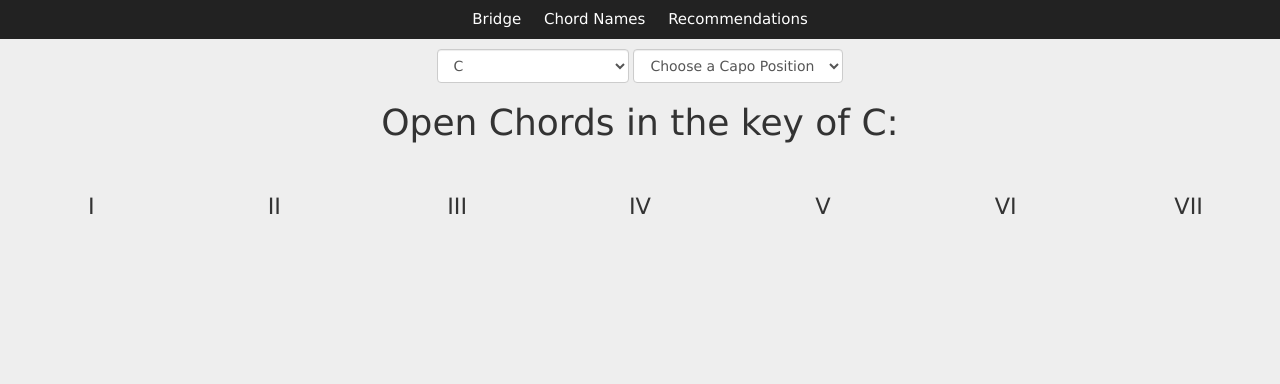
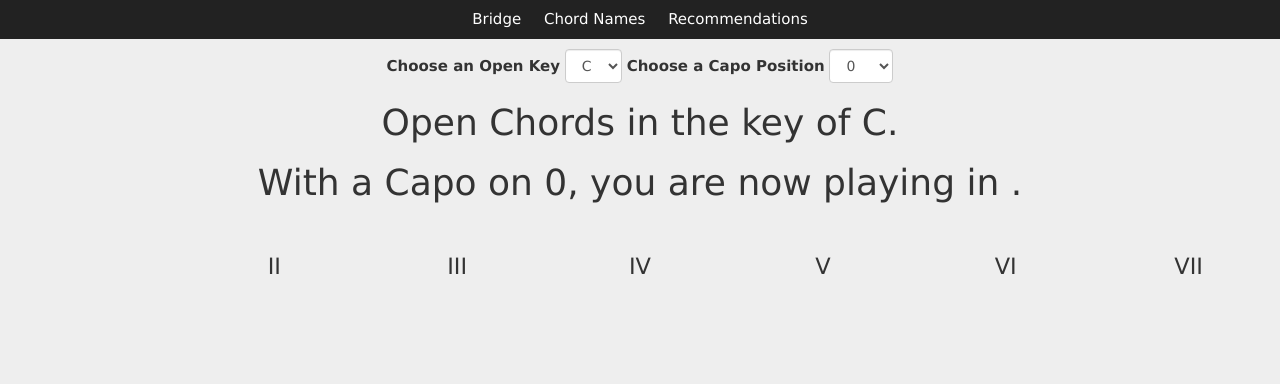
Before and after one commit to andyfehrenbach/Bridge, a website: page public/views/index.html at #/chord_names in a window 1280 px wide. Drawn offline with Linux system fonts and the light colour scheme; no server answers.

Commit message:
added labels to selectors, and added data-bound headings.

```diff
--- a/public/scripts/controllers/chord_names_controller.js
+++ b/public/scripts/controllers/chord_names_controller.js
@@ -24,7 +24,7 @@ $scope.allOpenKeys = [];
 
 /////transposing logic variables
 $scope.allNotes = ['C', 'C#', 'D', 'D#', 'E', 'F', 'F#', 'G', 'G#', 'A', 'A#', 'B']; //12
-$scope.capoPosition = 0;
+$scope.capoPosition = '0';
 var smallArray = [];
 $scope.chords = [{},{},{},{},{},{},{}];
 $scope.newKey = [];
@@ -70,7 +70,12 @@ $scope.newKey = [];
               // console.log($scope.keyOfC);
               // console.log($scope.keyOfA);
               ///call key of c on load for the heck of it
-              createCharts($scope.keyOfC);
+                createCharts($scope.keyOfC);
+                createSmallArray($scope.keyOfC);
+                $scope.newKey = addSuffix(transpose(smallArray, '0', $scope.chords));
+                console.log($scope.newKey);
+                smallArray = [];
+
               //
               $scope.getChords = function (selectedKey, allOpenKeys) {
                 console.log('get Chords is running for:', selectedKey);
--- a/public/views/templates/chord_names.html
+++ b/public/views/templates/chord_names.html
@@ -2,23 +2,24 @@
 
 
   <form class="form-inline chord-form">
-    <select class="form-control" ng-model="selectedKey" ng-options="key for key in openKeys" ng-change="getChords(selectedKey, allOpenKeys)">
-      <option value="">Choose an Open Key</option>
+    <label for="open-keys"> Choose an Open Key</label>
+    <select name="open-keys" class="form-control" ng-model="selectedKey" ng-options="key for key in openKeys" ng-change="getChords(selectedKey, allOpenKeys)">
+      <option value=""></option>
     </select>
-
-    <select class="form-control" ng-model="capoPosition" ng-options="capoPosition for capoPosition in capoPositions" ng-change="getChords(selectedKey, allOpenKeys)">
-      <option value="">Choose a Capo Position</option>
+    <label for="capo-position"> Choose a Capo Position </label>
+    <select name="capo-position" class="form-control" ng-model="capoPosition" ng-options="capoPosition for capoPosition in capoPositions" ng-change="getChords(selectedKey, allOpenKeys)">
+      <option value=""></option>
     </select>
   </form>
 
   <!--  -->
 
 </div>
-<h1>Open Chords in the key of {{selectedKey}}: </h1>
+<h1>Open Chords in the key of {{selectedKey}}. </h1>
+<h1>With a Capo on {{capoPosition}}, you are now playing in {{newKey[0]}}. </h1>
 
 <div class="row chords" >
   <div class="chord-card clearfix">
-    <h4> I </h4>
     <svg class="chord" id="1"></svg>
     <h4 class="transposed"> {{newKey[0]}} </h4>
   </div>
```
